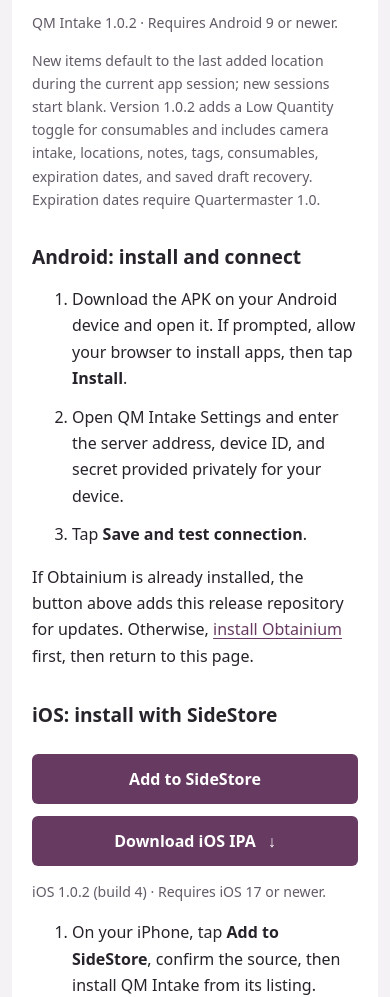
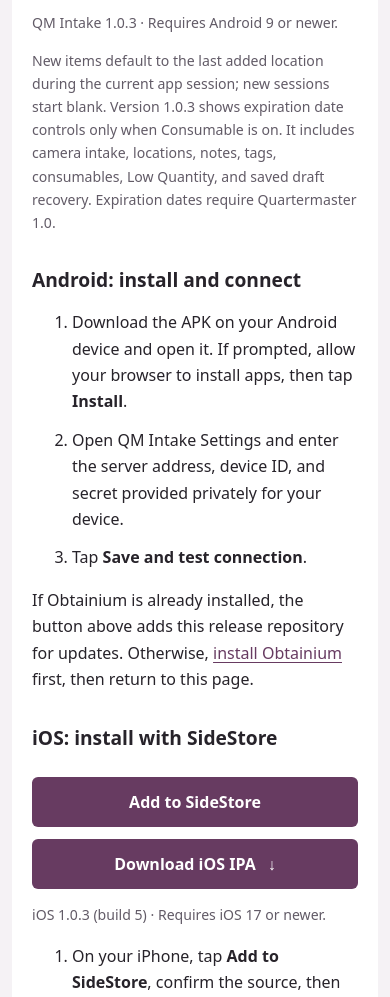
Before and after one commit to erickolb/QuartermasterIntake, a plain HTML site: page docs/index.html in a window 390 px wide. Shown: the part 489-1486 px from the top of the page. Drawn offline with Linux system fonts and the light colour scheme.

Commit message:
Update downloads and installation guides for QM Intake 1.0.3

```diff
--- a/docs/index.html
+++ b/docs/index.html
@@ -16,11 +16,11 @@
     <p>QM Intake is an application for rapid intake into the private Chateau Lore Quartermaster application.</p>
     <p><strong>It will not work without privately provisioned credentials.</strong> Installing the app does not grant access to Quartermaster.</p>
     <div class="buttons">
-      <a class="button" href="https://github.com/erickolb/QuartermasterIntake/releases/download/v1.0.2/QM-Intake.apk">Install APK <span aria-hidden="true">↓</span></a>
+      <a class="button" href="https://github.com/erickolb/QuartermasterIntake/releases/download/v1.0.3/QM-Intake.apk">Install APK <span aria-hidden="true">↓</span></a>
       <a class="button obtainium" href="obtainium://add/https://github.com/erickolb/QuartermasterIntake"><img src="assets/obtainium.png" width="26" height="26" alt="">Add with Obtainium</a>
     </div>
-    <p class="small">QM Intake 1.0.2 · Requires Android 9 or newer.</p>
-    <p class="small">New items default to the last added location during the current app session; new sessions start blank. Version 1.0.2 adds a Low Quantity toggle for consumables and includes camera intake, locations, notes, tags, consumables, expiration dates, and saved draft recovery. Expiration dates require Quartermaster 1.0.</p>
+    <p class="small">QM Intake 1.0.3 · Requires Android 9 or newer.</p>
+    <p class="small">New items default to the last added location during the current app session; new sessions start blank. Version 1.0.3 shows expiration date controls only when Consumable is on. It includes camera intake, locations, notes, tags, consumables, Low Quantity, and saved draft recovery. Expiration dates require Quartermaster 1.0.</p>
     <h2>Android: install and connect</h2>
     <ol>
       <li>Download the APK on your Android device and open it. If prompted, allow your browser to install apps, then tap <strong>Install</strong>.</li>
@@ -29,8 +29,8 @@
     </ol>
     <p>If Obtainium is already installed, the button above adds this release repository for updates. Otherwise, <a href="https://obtainium.imranr.dev/">install Obtainium</a> first, then return to this page.</p>
     <h2>iOS: install with SideStore</h2>
-    <div class="buttons"><a class="button" href="sidestore://source?url=https%3A%2F%2Ferickolb.github.io%2FQuartermasterIntake%2Fapps.json">Add to SideStore</a><a class="button" href="https://github.com/erickolb/QuartermasterIntake/releases/download/ios-v1.0.2-build4/QM-Intake.ipa">Download iOS IPA <span aria-hidden="true">↓</span></a></div>
-    <p class="small">iOS 1.0.2 (build 4) · Requires iOS 17 or newer.</p>
+    <div class="buttons"><a class="button" href="sidestore://source?url=https%3A%2F%2Ferickolb.github.io%2FQuartermasterIntake%2Fapps.json">Add to SideStore</a><a class="button" href="https://github.com/erickolb/QuartermasterIntake/releases/download/ios-v1.0.3-build5/QM-Intake.ipa">Download iOS IPA <span aria-hidden="true">↓</span></a></div>
+    <p class="small">iOS 1.0.3 (build 5) · Requires iOS 17 or newer.</p>
     <ol>
       <li>On your iPhone, tap <strong>Add to SideStore</strong>, confirm the source, then install QM Intake from its listing. Future iOS releases appear as updates in SideStore. QM Intake has no app extensions.</li>
       <li>Open QM Intake Settings and enter the privately issued server address, device ID, and secret for this phone.</li>
```
Also changed, not shown: 2 other files.
